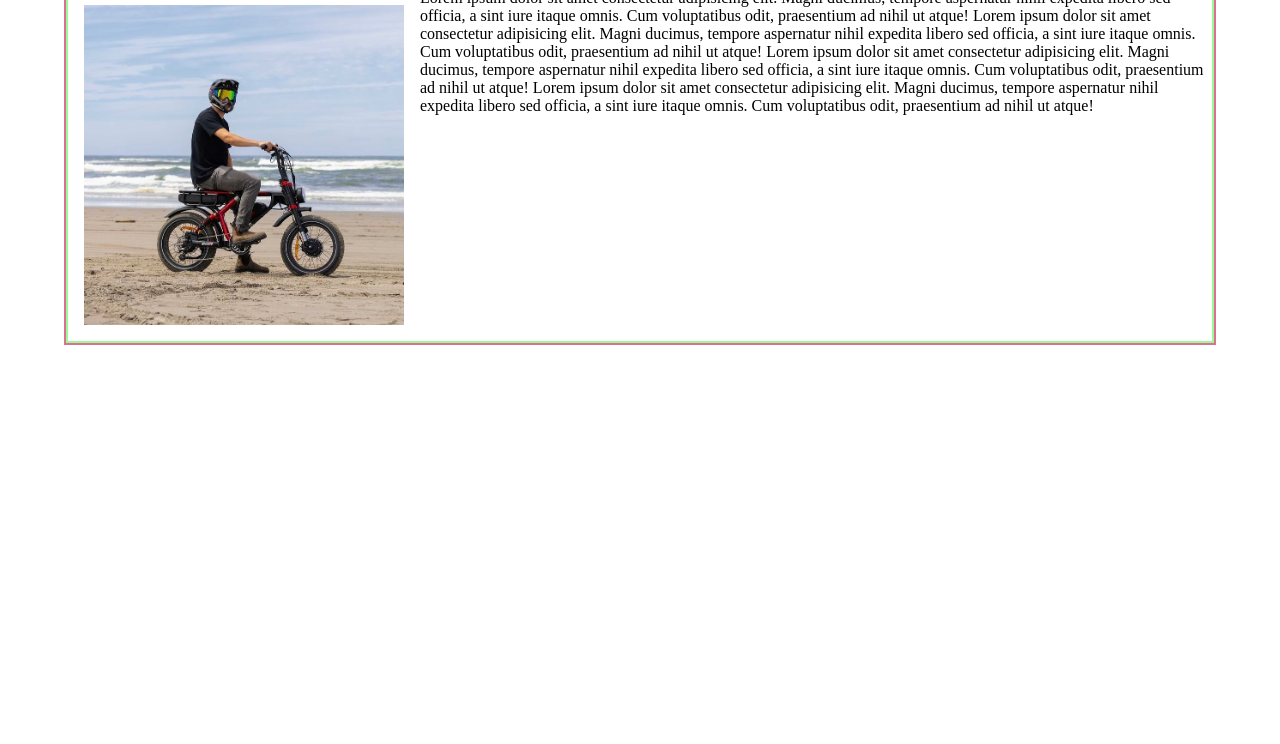
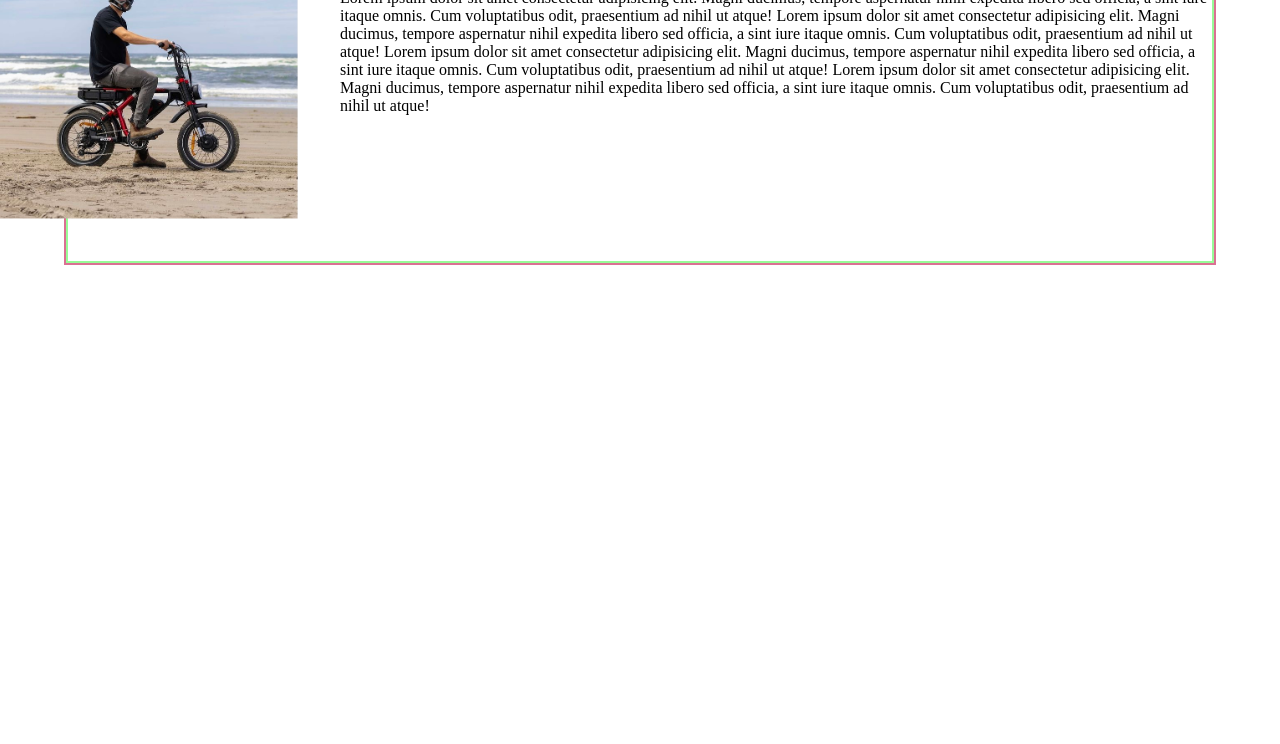
Before and after one commit to Kbouti/testingGround, a website: page index.html in a window 1280 px wide. Shown: the part 56-800 px from the top of the page. Drawn offline with Linux system fonts and the light colour scheme.

Commit message:
Apply scale and translate transform to image

```diff
--- a/style.css
+++ b/style.css
@@ -11,13 +11,23 @@ body {
 
 
 img {
-width: 20rem;
+width: 15rem;
 display: inline;
 height: auto;
 margin-bottom: auto;
 float: left;
 margin: 1rem;
+
+transform: scale(130%) translate(-20%, -20%);
 }
+
+
+
+/* **************************************************************************
+What if I used a blank placeholder image in the card to create the float/wrap affect -- Then place the main image  with position absolute....
+************************************************************************** */
+
+
 
 .photoContainer {
   float: left;
```
